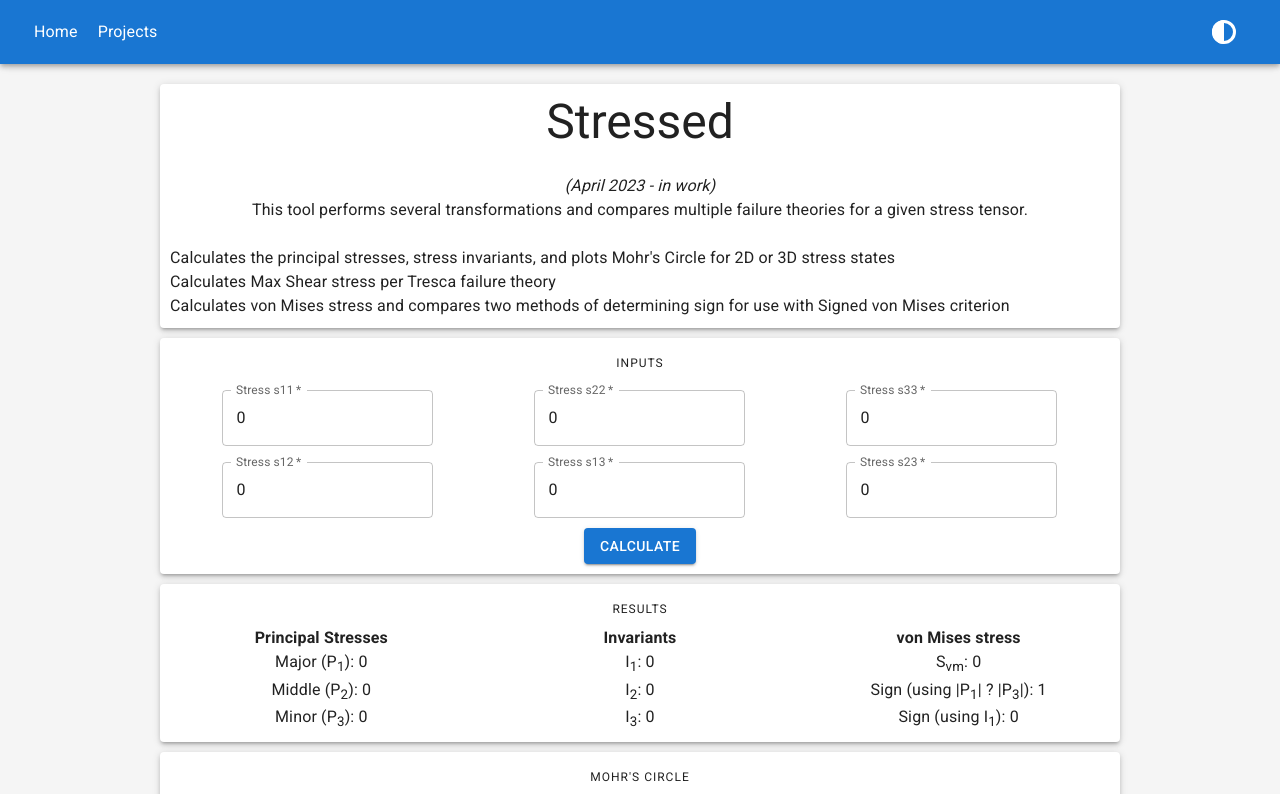
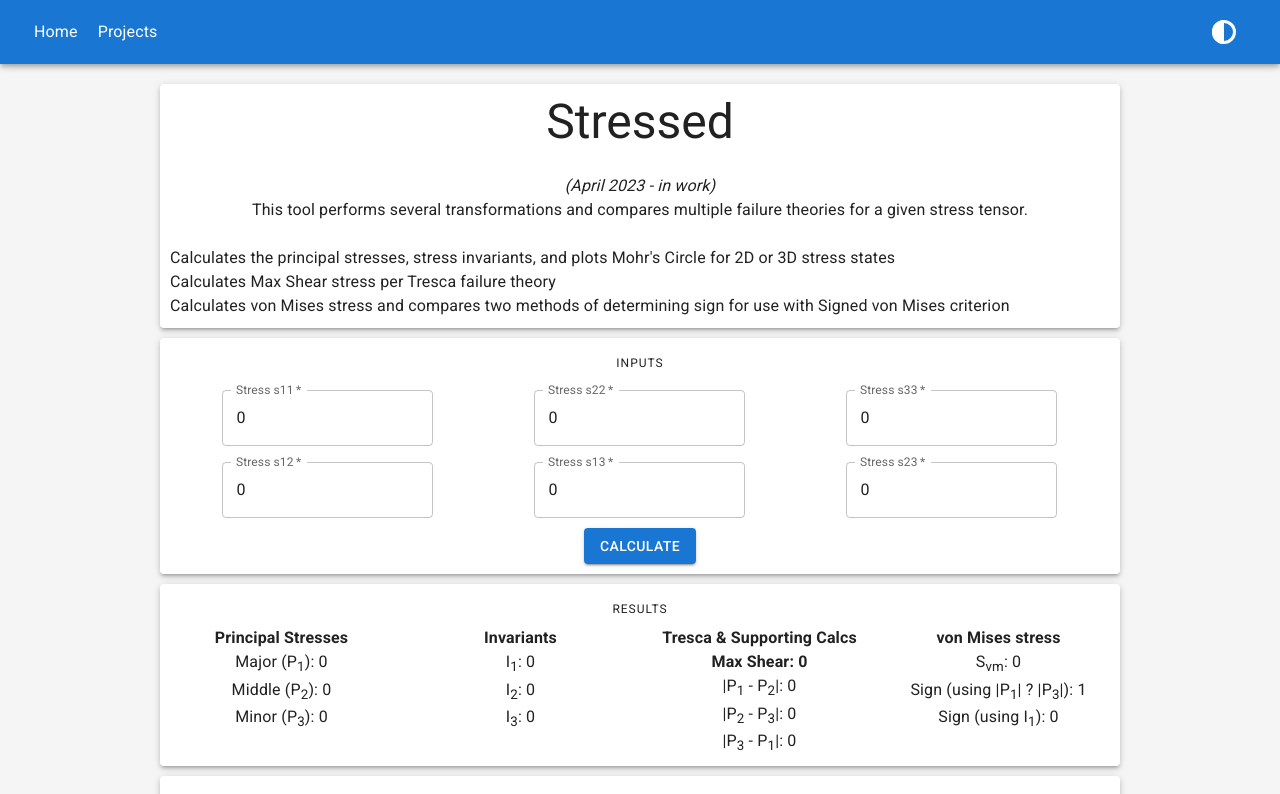
Before and after one commit to edp8489/stressed, a React (Create React App) app: page / in a window 1280 px wide. Shown: the top 794 px of the page. Built offline with nearby package versions, Linux system fonts and the light colour scheme.

Commit message:
UI updates

```diff
--- a/src/App.jsx
+++ b/src/App.jsx
@@ -53,7 +53,12 @@ export default function App() {
       "P2":0,
       "P3":0
     },
-    "maxShearStress":0
+    "Tresca":{
+      "P1_P2":0,
+      "P2_P3":0,
+      "P3_P1":0,
+      "MaxShear":0
+    }
   });
 
   let theme = darkMode ? darkTheme : lightTheme;
@@ -82,7 +87,7 @@ export default function App() {
     let invariants = mech.invariants(stressTensor)
 
     // calculate Max Shear stress
-    let maxShear = mech.tresca(principalStresses.P1, principalStresses.P2, principalStresses.P3)
+    let maxShear = mech.trescaCheck(principalStresses.P1, principalStresses.P2, principalStresses.P3)
 
     // calculate von Mises stress
     let vonMises = mech.vonMises(inputs)
@@ -92,7 +97,7 @@ export default function App() {
       "vonMisesStress": vonMises,
       "invariants": invariants,
       "principalStresses": principalStresses,
-      "maxShearStress": maxShear
+      "Tresca": maxShear
     })
   }
 
--- a/src/Components/ResultsCard.jsx
+++ b/src/Components/ResultsCard.jsx
@@ -8,7 +8,7 @@ import {abs, sign, round} from 'mathjs'
 export default function ResultsCard(props) {
   // destructure props
   const { calcRequired, results } = props;
-  const {vonMisesStress, maxShearStress, invariants, principalStresses} = results
+  const {vonMisesStress, Tresca, invariants, principalStresses} = results
   return (
     <Paper elevation={3} sx={{ ...{ marginTop: "10px", marginBottom: "10px", padding: "10px", textAlign:"center" }, ...props.sx }}>
       <Typography variant="overline">Results</Typography><br />
@@ -17,19 +17,26 @@ export default function ResultsCard(props) {
         ""}
       </span>
       <Grid container spacing={2}>
-        <Grid item xs={4}>
+        <Grid item xs={3}>
           <b>Principal Stresses</b><br />
           Major (P<sub>1</sub>): {round(principalStresses.P1,3)}<br />
           Middle (P<sub>2</sub>): {round(principalStresses.P2,3)}<br />
           Minor (P<sub>3</sub>): {round(principalStresses.P3,3)}
         </Grid>
-        <Grid item xs={4}>
+        <Grid item xs={3}>
           <b>Invariants</b><br />
           I<sub>1</sub>: {invariants.I1}<br />
           I<sub>2</sub>: {invariants.I2}<br />
           I<sub>3</sub>: {invariants.I3}
         </Grid>
-        <Grid item xs={4}>
+        <Grid item xs={3}>
+          <b>Tresca & Supporting Calcs</b><br />
+          <b>Max Shear: {round(Tresca.MaxShear,3)}</b><br />
+          |P<sub>1</sub> - P<sub>2</sub>|: {round(Tresca.P1_P2,3)} <br />
+          |P<sub>2</sub> - P<sub>3</sub>|: {round(Tresca.P2_P3,3)} <br />
+          |P<sub>3</sub> - P<sub>1</sub>|: {round(Tresca.P3_P1,3)}
+        </Grid>
+        <Grid item xs={3}>
           <b>von Mises stress</b><br />
           S<sub>vm</sub>: {round(vonMisesStress,3)}<br />
           Sign (using |P<sub>1</sub>| ? |P<sub>3</sub>|): {abs(principalStresses.P3) > abs(principalStresses.P1)? -1: 1}<br />
--- a/src/mechanics.js
+++ b/src/mechanics.js
@@ -53,10 +53,21 @@ function principalStresses(S){
 }
 
 // function to calculate MaxShear stress for a given tensor
-function tresca(P1, P2, P3){
+function trescaCheck(P1, P2, P3){
 
-    return(0.5*max(abs(P1 - P2),abs(P2 - P3),abs(P3 - P1)))
+    let P1_P2 = abs(P1 - P2)
+    let P2_P3 = abs(P2 - P3)
+    let P3_P1 = abs(P3 - P1)
+
+    let MaxShear = 0.5*max(P1_P2,P2_P3,P3_P1)
+
+    return({
+        P1_P2: P1_P2,
+        P2_P3: P2_P3,
+        P3_P1: P3_P1,
+        MaxShear: MaxShear
+    })
 
 }
 
-export {vonMises, toMatrix, invariants, principalStresses, tresca}
+export {vonMises, toMatrix, invariants, principalStresses, trescaCheck}
```
